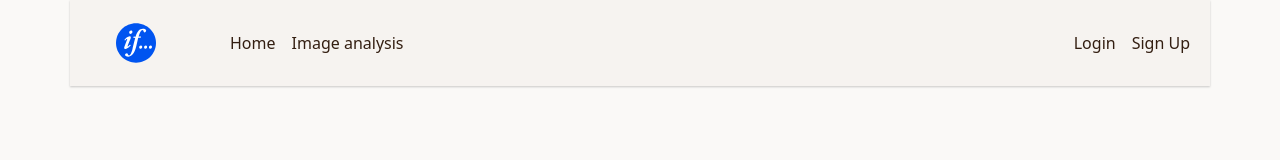
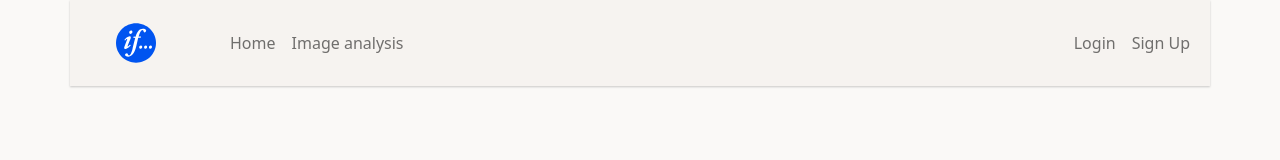
Before and after one commit to SKsenGit/gdpr-frontend, a React (Create React App) app: page / in a window 1280 px wide. Shown: the top 160 px of the page. Built offline with nearby package versions, Linux system fonts and the light colour scheme.

Commit message:
add sandwitch menu on resize

```diff
--- a/src/App.js
+++ b/src/App.js
@@ -60,8 +60,9 @@
                 <title>GDPR processing</title>
                 <meta name="description" content="GDPR data detecting and processing" />
         </Helmet>
-        <nav className="ifActiveTextColor navbar navbar-expand ifMenuBackgroundColor">
-          <Link to={"/"} className="navbar-brand">
+
+        <Navbar collapseOnSelect  expand="md" className="ifActiveTextColor navbar ifMenuBackgroundColor">
+        <Link to={"/"} className="navbar-brand">
             <Container>
               <Navbar.Brand href="#home">
                 <img
@@ -74,6 +75,11 @@
               </Navbar.Brand>
             </Container>
           </Link>
+
+
+        <Navbar.Toggle aria-controls="responsive-navbar-nav" />
+        <Navbar.Collapse id="responsive-navbar-nav">
+
 
           <div className="navbar-nav mr-auto">
             <li className="nav-item">
@@ -155,8 +161,8 @@
               </li>
             </div>
           )}
-
-        </nav>
+        </Navbar.Collapse>
+        </Navbar>
 
         <div className="container mt-3">
           <Routes>
```
